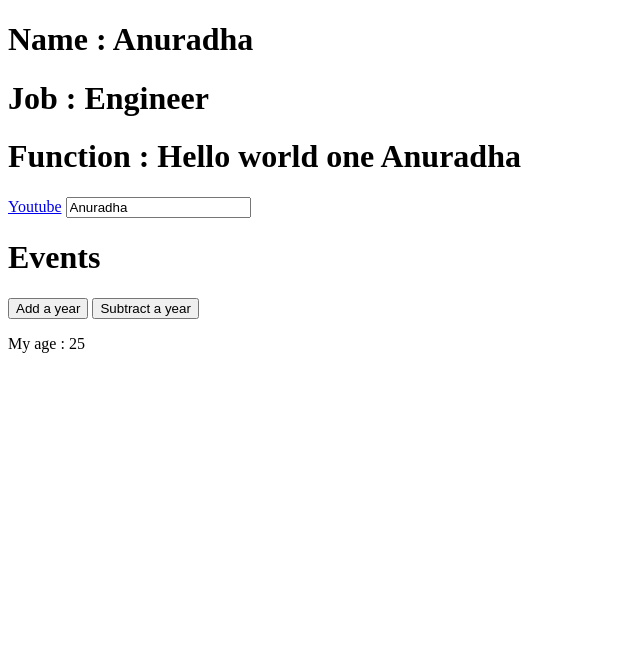
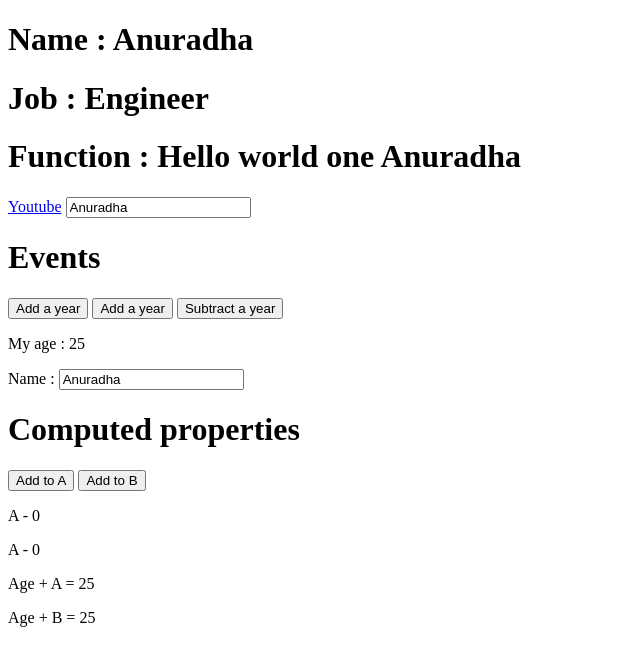
Before and after one commit to anuradha151/hands-on-vue, a plain HTML site: page index.html in a window 1280 px wide. Shown: the whole page, without its empty margins (0-640 px from the left). Drawn offline with nearby package versions, Linux system fonts and the light colour scheme.

Commit message:
computed properties

```diff
--- a/app.js
+++ b/app.js
@@ -4,11 +4,24 @@ new Vue({
         name: 'Anuradha',
         job: 'Engineer',
         website:'https://www.youtube.com/',
-        age:25
+        age:25,
+        a:0,
+        b:0
     },
     methods: {
         greet: function (word) {
             return 'Hello world' + ' ' + word + ' ' + this.name
+        },
+        add:function (x){
+            this.age += x;
+        }
+    },
+    computed:{
+        addToA: function (){
+            return this.a + this.age
+        },
+        addToB: function (){
+            return this.b + this.age
         }
     }
 
--- a/index.html
+++ b/index.html
@@ -15,9 +15,19 @@
     <a :href="website">Youtube</a>
     <input type="text" v-bind:value="name"/>
     <h1>Events</h1>
-    <button v-on:click="age++" >Add a year</button>
-    <button v-on:click="age--" >Subtract a year</button>
+    <button v-on:click="age++">Add a year</button>
+    <button v-on:dblClick="add(10)">Add a year</button>
+    <button v-on:click="age--">Subtract a year</button>
     <p>My age : {{age}}</p>
+    <label>Name : </label>
+    <input type="text" v-model="name">
+    <h1>Computed properties</h1>
+    <button v-on:click="a++">Add to A</button>
+    <button v-on:click="b++">Add to B</button>
+    <p>A - {{a}}</p>
+    <p>A - {{b}}</p>
+    <p>Age + A = {{addToA}}</p>
+    <p>Age + B = {{addToB}}</p>
 </div>
 
 <script src="app.js"></script>
```
